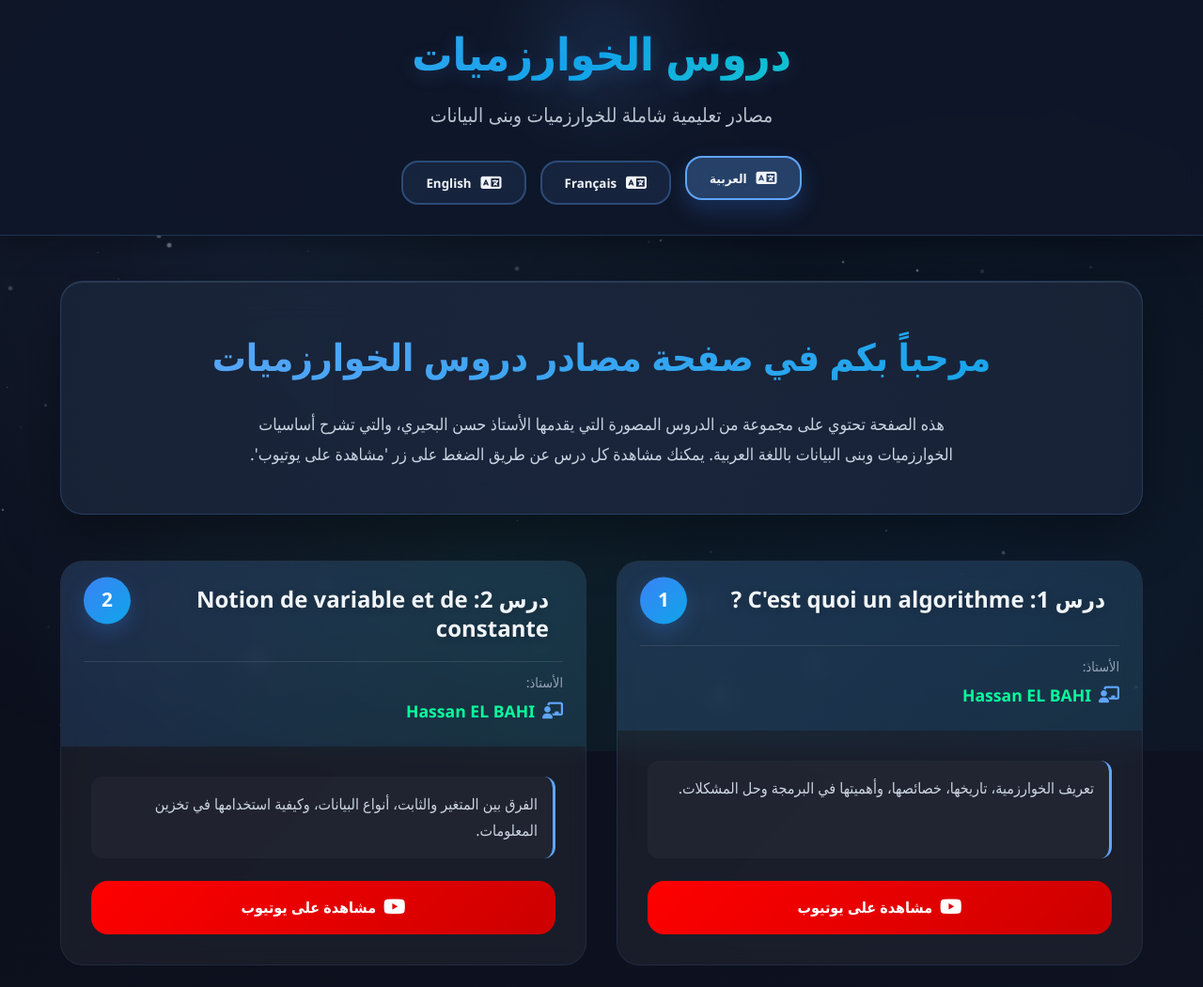
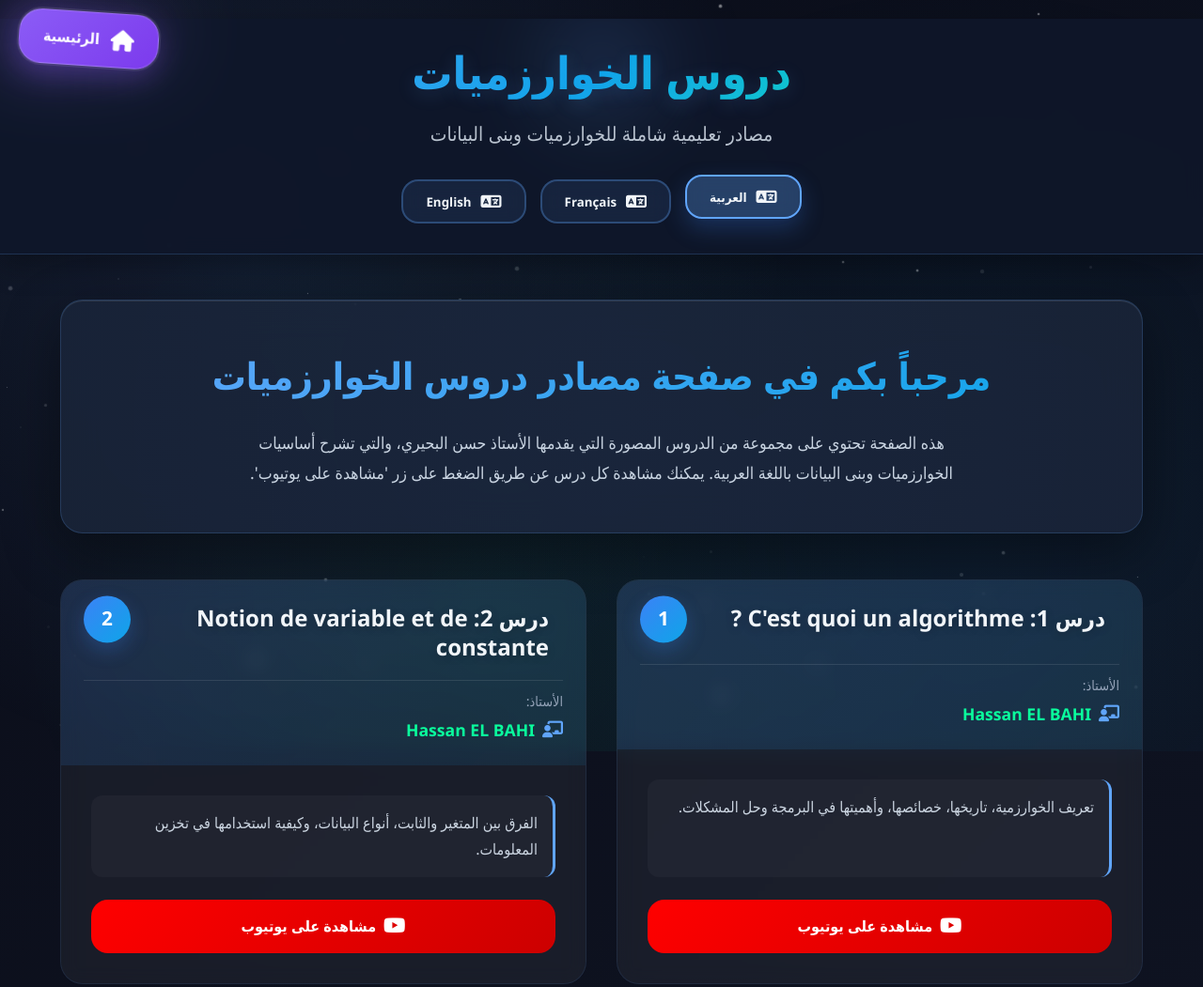
Before and after one commit to bibarss39-sudo/bibarss39, a plain HTML site: page ms.html in a window 1280 px wide. Shown: the top 1051 px of the page at 94% size. Drawn offline with Linux system fonts and the light colour scheme.

Commit message:
Add files via upload

```diff
--- a/ms.html
+++ b/ms.html
@@ -3,7 +3,7 @@
 <head>
     <meta charset="UTF-8">
     <meta name="viewport" content="width=device-width, initial-scale=1.0">
-    <title>دروس الخوارزميات </title>
+    <title>دروس الخوارزميات - Hassan EL BAHI</title>
     <link rel="stylesheet" href="https://cdnjs.cloudflare.com/ajax/libs/font-awesome/6.4.0/css/all.min.css">
     <style>
         :root {
@@ -22,6 +22,7 @@
             --shadow-medium: rgba(59, 130, 246, 0.25);
             --shadow-heavy: rgba(10, 255, 157, 0.3);
             --youtube-red: #ff0000;
+            --home-color: #8b5cf6;
             --border-radius-sm: 12px;
             --border-radius-md: 18px;
             --border-radius-lg: 24px;
@@ -85,6 +86,97 @@
                 radial-gradient(circle at 40% 80%, rgba(10, 255, 157, 0.05) 0%, transparent 50%);
         }
 
+        /* زر Home المتحرك */
+        .home-button {
+            position: fixed;
+            top: 20px;
+            left: 20px;
+            z-index: 1000;
+            animation: float-home 4s ease-in-out infinite;
+        }
+
+        @keyframes float-home {
+            0%, 100% { transform: translateY(0) rotate(0deg); }
+            50% { transform: translateY(-10px) rotate(5deg); }
+        }
+
+        .home-link {
+            display: flex;
+            align-items: center;
+            justify-content: center;
+            gap: 12px;
+            background: linear-gradient(135deg, var(--home-color), #7c3aed);
+            color: white;
+            padding: 15px 25px;
+            border-radius: var(--border-radius-lg);
+            text-decoration: none;
+            font-weight: bold;
+            transition: var(--transition);
+            position: relative;
+            overflow: hidden;
+            box-shadow:
+                0 10px 30px rgba(139, 92, 246, 0.3),
+                0 0 0 2px rgba(255, 255, 255, 0.1);
+            backdrop-filter: blur(10px);
+            border: 1px solid rgba(255, 255, 255, 0.2);
+        }
+
+        .home-link::before {
+            content: '';
+            position: absolute;
+            top: 0;
+            left: -100%;
+            width: 100%;
+            height: 100%;
+            background: linear-gradient(90deg, transparent, rgba(255, 255, 255, 0.3), transparent);
+            transition: left 0.6s ease;
+        }
+
+        .home-link:hover::before {
+            left: 100%;
+        }
+
+        .home-link:hover {
+            background: linear-gradient(135deg, #7c3aed, var(--home-color));
+            transform: translateY(-5px) scale(1.05);
+            box-shadow:
+                0 15px 40px rgba(139, 92, 246, 0.4),
+                0 0 0 3px rgba(255, 255, 255, 0.15);
+        }
+
+        .home-link:active {
+            transform: translateY(-2px) scale(1.02);
+        }
+
+        .home-icon {
+            font-size: 1.4rem;
+            transition: transform 0.3s ease;
+        }
+
+        .home-link:hover .home-icon {
+            transform: scale(1.2) rotate(10deg);
+        }
+
+        .home-glow {
+            position: absolute;
+            top: 50%;
+            left: 50%;
+            transform: translate(-50%, -50%);
+            width: 120%;
+            height: 140%;
+            background: linear-gradient(135deg, var(--home-color), transparent);
+            filter: blur(30px);
+            opacity: 0.4;
+            z-index: -1;
+            border-radius: var(--border-radius-lg);
+            animation: home-glow 3s ease-in-out infinite;
+        }
+
+        @keyframes home-glow {
+            0%, 100% { opacity: 0.3; transform: translate(-50%, -50%) scale(1); }
+            50% { opacity: 0.6; transform: translate(-50%, -50%) scale(1.1); }
+        }
+
         /* رأس الصفحة */
         header {
             background: rgba(15, 23, 42, 0.95);
@@ -96,6 +188,7 @@
             box-shadow: 0 10px 30px rgba(0, 0, 0, 0.3);
             position: relative;
             overflow: hidden;
+            margin-top: 20px;
         }
 
         .header-content {
@@ -562,6 +655,21 @@
 
             header {
                 padding: 1.5rem;
+                margin-top: 10px;
+            }
+
+            .home-button {
+                top: 10px;
+                left: 10px;
+            }
+
+            .home-link {
+                padding: 12px 20px;
+                font-size: 0.9rem;
+            }
+
+            .home-icon {
+                font-size: 1.2rem;
             }
 
             .intro-card {
@@ -610,6 +718,11 @@
                 padding: 1.5rem;
             }
 
+            .home-link {
+                padding: 10px 15px;
+                font-size: 0.8rem;
+            }
+
             .lesson-title {
                 font-size: 1.3rem;
             }
@@ -618,9 +731,30 @@
                 font-size: 1rem;
             }
         }
+
+        @media (min-width: 1400px) {
+            .home-button {
+                top: 30px;
+                left: 30px;
+            }
+
+            .home-link {
+                padding: 18px 30px;
+                font-size: 1.1rem;
+            }
+        }
     </style>
 </head>
 <body>
+    <!-- زر Home المتحرك -->
+    <div class="home-button">
+        <div class="home-glow"></div>
+        <a href="asasi.html" class="home-link" id="homeBtn">
+            <i class="fas fa-home home-icon"></i>
+            <span data-ar="الرئيسية" data-fr="Accueil" data-en="Home">الرئيسية</span>
+        </a>
+    </div>
+
     <!-- تأثيرات الخلفية -->
     <div class="background-effects">
         <div class="stars-bg" id="starsBg"></div>
@@ -667,7 +801,12 @@
     </main>
 
     <!-- تذييل الصفحة -->
-
+    <footer>
+        <div class="footer-content">
+            <p data-ar="جميع الحقوق محفوظة © 2023 | دروس الخوارزميات" data-fr="Tous droits réservés © 2023 | Cours d'Algorithmique" data-en="All rights reserved © 2023 | Algorithm Lessons">جميع الحقوق محفوظة © 2023 | دروس الخوارزميات</p>
+            <p class="copyright" data-ar="تم تصميم هذه الصفحة لتكون مصدر تعليمي للطلاب والمبرمجين المبتدئين" data-fr="Cette page a été conçue comme une ressource éducative pour les étudiants et les programmeurs débutants" data-en="This page was designed as an educational resource for students and beginner programmers">تم تصميم هذه الصفحة لتكون مصدر تعليمي للطلاب والمبرمجين المبتدئين</p>
+        </div>
+    </footer>
 
     <script>
         // بيانات الدروس
@@ -962,8 +1101,13 @@
 
             if (lang === 'ar') {
                 document.documentElement.dir = 'rtl';
-            } else {
+                document.querySelector('.home-link span').textContent = 'الرئيسية';
+            } else if (lang === 'fr') {
                 document.documentElement.dir = 'ltr';
+                document.querySelector('.home-link span').textContent = 'Accueil';
+            } else if (lang === 'en') {
+                document.documentElement.dir = 'ltr';
+                document.querySelector('.home-link span').textContent = 'Home';
             }
 
             // تحديث النصوص العامة (لا تشمل عناوين الدروس)
@@ -1047,7 +1191,7 @@
                         <a href="${lesson.link}" target="_blank" class="lesson-link">
                             <div class="link-text">
                                 <i class="fab fa-youtube youtube-icon"></i>
-                                <span>مشاهدة على يوتيوب</span>
+                                <span data-ar="مشاهدة على يوتيوب" data-fr="Voir sur YouTube" data-en="Watch on YouTube">مشاهدة على يوتيوب</span>
                             </div>
                         </a>
                     </div>
@@ -1084,18 +1228,20 @@
             const savedLang = localStorage.getItem('preferredLanguage') || 'ar';
             changeLanguage(savedLang);
 
+            // إضافة تأثيرات النقر للأزرار
+            document.querySelectorAll('.lang-btn, .home-link, .lesson-link').forEach(btn => {
+                btn.addEventListener('click', addRippleEffect);
+            });
+
+            // مستمع الأحداث لأزرار الترجمة
             document.querySelectorAll('.lang-btn').forEach(btn => {
-                btn.addEventListener('click', function(e) {
-                    addRippleEffect(e);
+                btn.addEventListener('click', function() {
                     const lang = this.getAttribute('data-lang');
                     changeLanguage(lang);
                 });
             });
 
-            document.querySelectorAll('.lesson-link').forEach(btn => {
-                btn.addEventListener('click', addRippleEffect);
-            });
-
+            // تأثير التمرير
             window.addEventListener('scroll', function() {
                 const header = document.querySelector('header');
                 if (window.scrollY > 50) {
@@ -1107,6 +1253,7 @@
                 }
             });
 
+            // تحسين الأداء للشبكات البطيئة
             if ('connection' in navigator) {
                 const connection = navigator.connection;
                 if (connection.saveData || connection.effectiveType.includes('2g')) {
@@ -1117,12 +1264,14 @@
                 }
             }
 
+            // إعادة توليد النجوم عند تغيير حجم النافذة
             window.addEventListener('resize', () => {
                 document.getElementById('starsBg').innerHTML = '';
                 createStars();
             });
         });
 
+        // تحميل الصفحة بسلاسة
         window.addEventListener('load', () => {
             document.body.style.opacity = '1';
             document.body.style.transition = 'opacity 0.3s ease';
```
